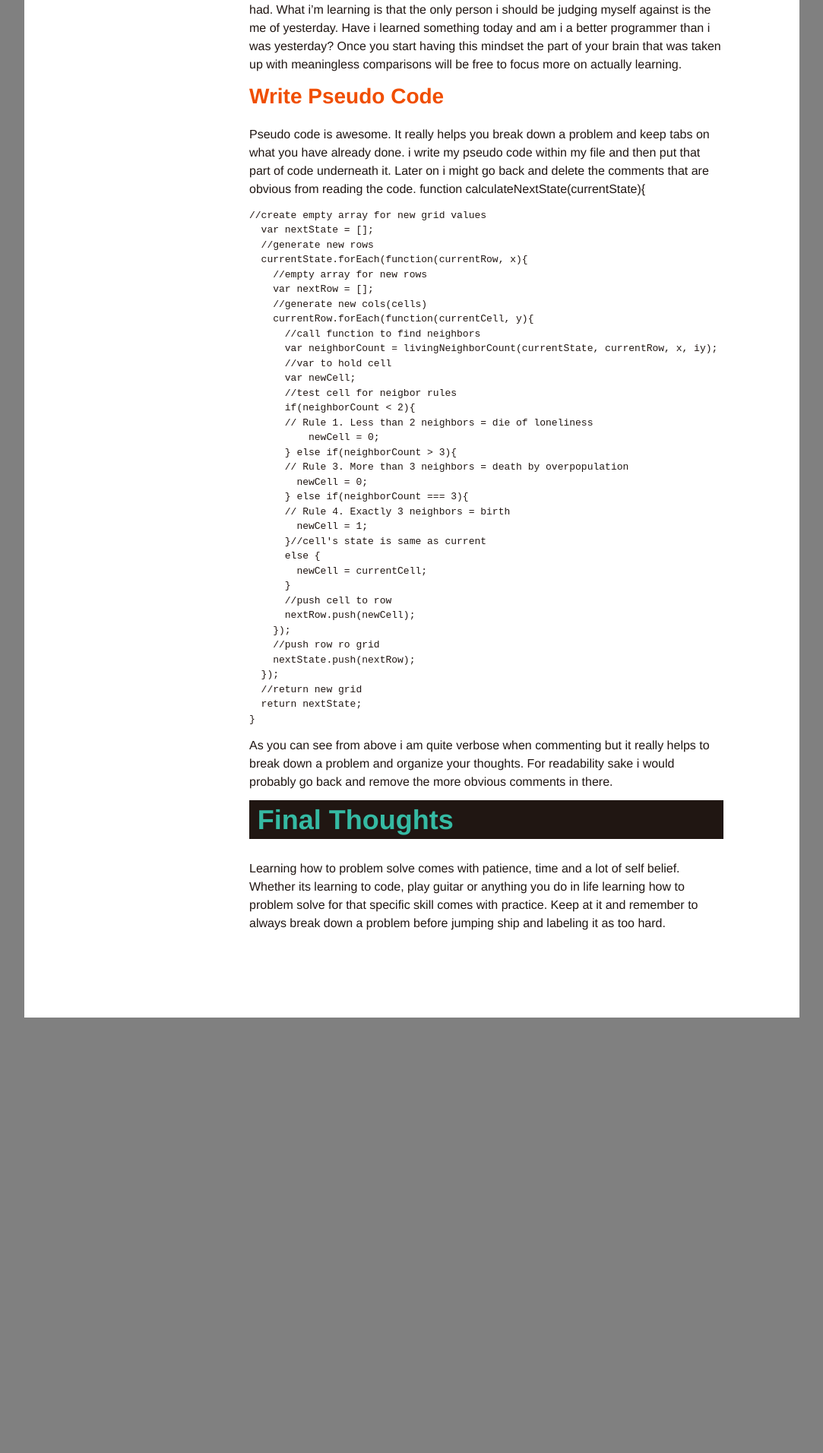
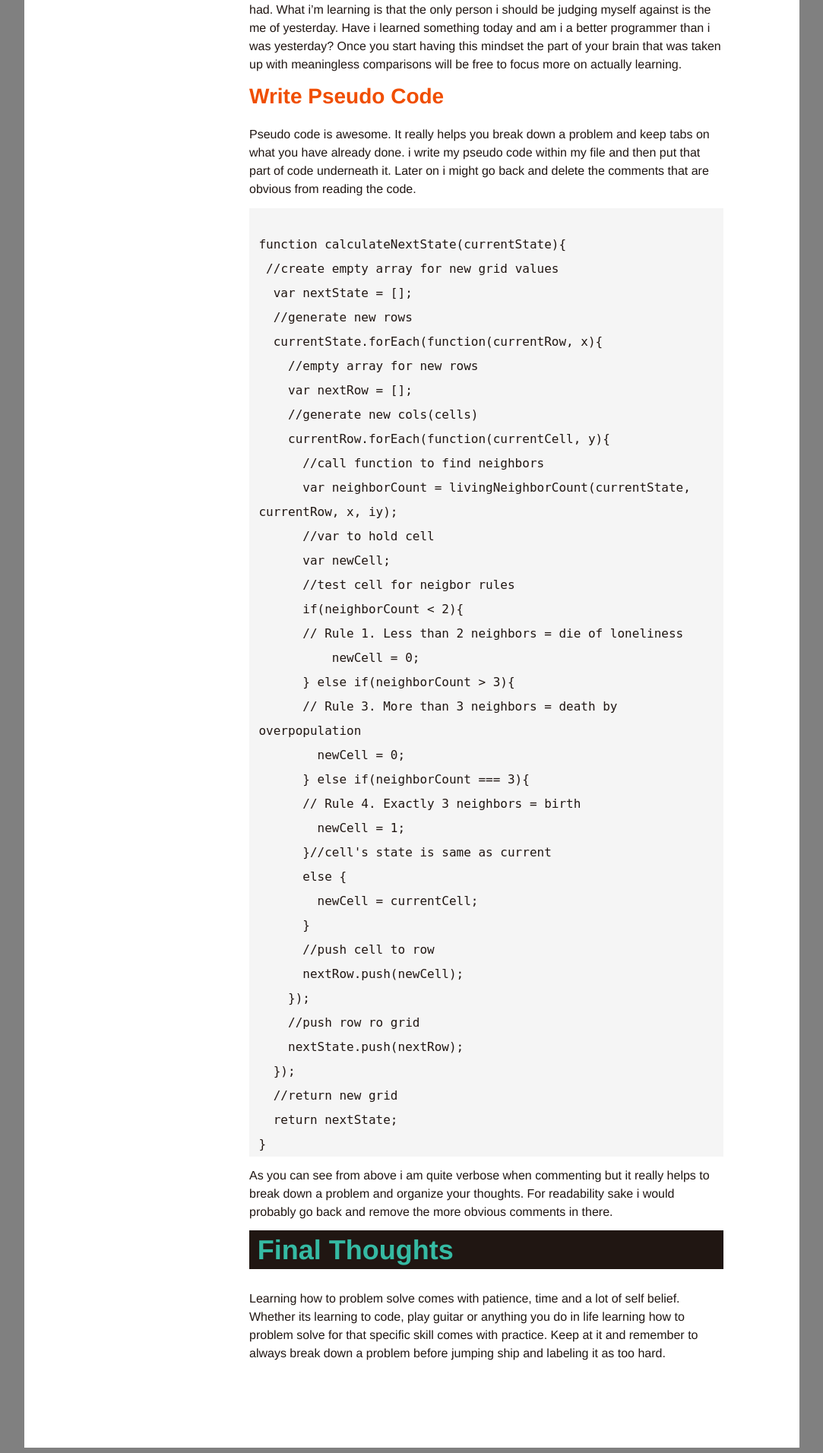
Before and after one commit to beck410/beck410.github.io, a Jekyll site: the page built from _posts/2014-10-30-the-trick-to-problem-solving-in-programming.markdown, in a window 1280 px wide. Shown: the part 1536-3448 px from the top of the page at 76% size, without its empty margins (98-1181 px from the left). Built offline with Jekyll 4.4.1, drawn with Linux system fonts in a browser that asks for light colours; nearby versions of some CDN libraries; some web fonts are replaced; before the commit the page ends 2915 px from its top, so only the background shows below that.

Commit message:
added styling for code blocks

```diff
--- a/_posts/2014-10-30-the-trick-to-problem-solving-in-programming.markdown
+++ b/_posts/2014-10-30-the-trick-to-problem-solving-in-programming.markdown
@@ -19,8 +19,9 @@ This one was hard for me. I wouldn't say i have a competitive nature when it com
 
 ###Write Pseudo Code
 Pseudo code is awesome. It really helps you break down a problem and keep tabs on what you have already done. i write my pseudo code within my file and then put that part of code underneath it. Later on i might go back and delete the comments that are obvious from reading the code.
+ <pre><code>
 function calculateNextState(currentState){
-  <pre><code>//create empty array for new grid values
+ //create empty array for new grid values
   var nextState = [];
   //generate new rows
   currentState.forEach(function(currentRow, x){
--- a/_sass/_layout.scss
+++ b/_sass/_layout.scss
@@ -121,3 +121,18 @@ h4{
    .cf {
        *zoom: 1;
  }
+
+ /* code blocks */
+pre {
+  background: whitesmoke;
+  white-space: pre-wrap;
+  word-wrap: break-word;
+  padding-left: 2%;
+  padding-right: 2%;
+
+  code {
+    font-family: "DejaVu Sans Mono";
+    line-height: 2em;
+
+  }
+}
```
